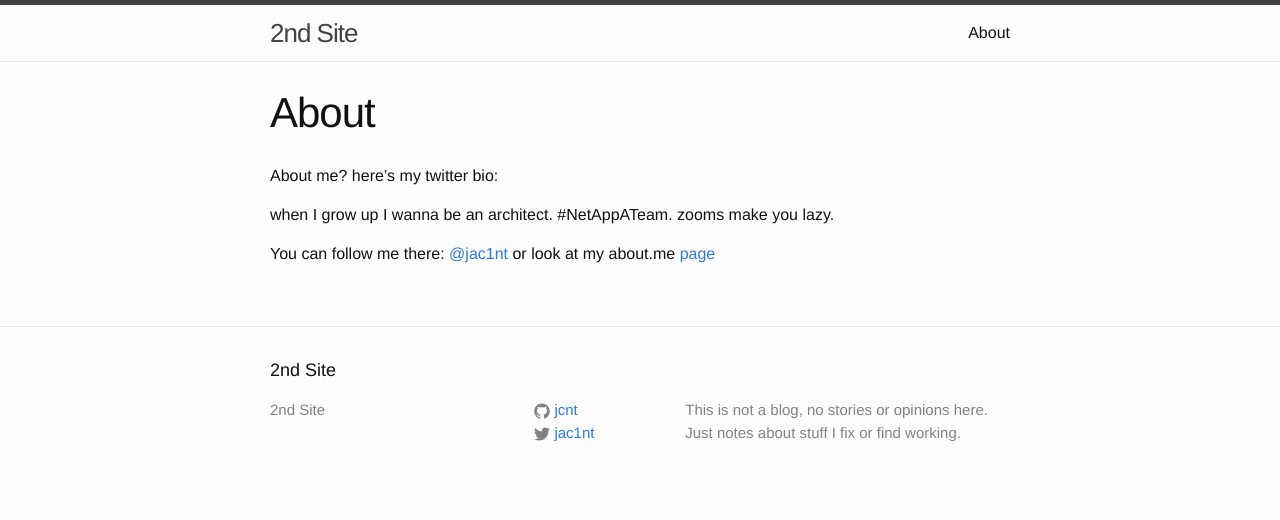
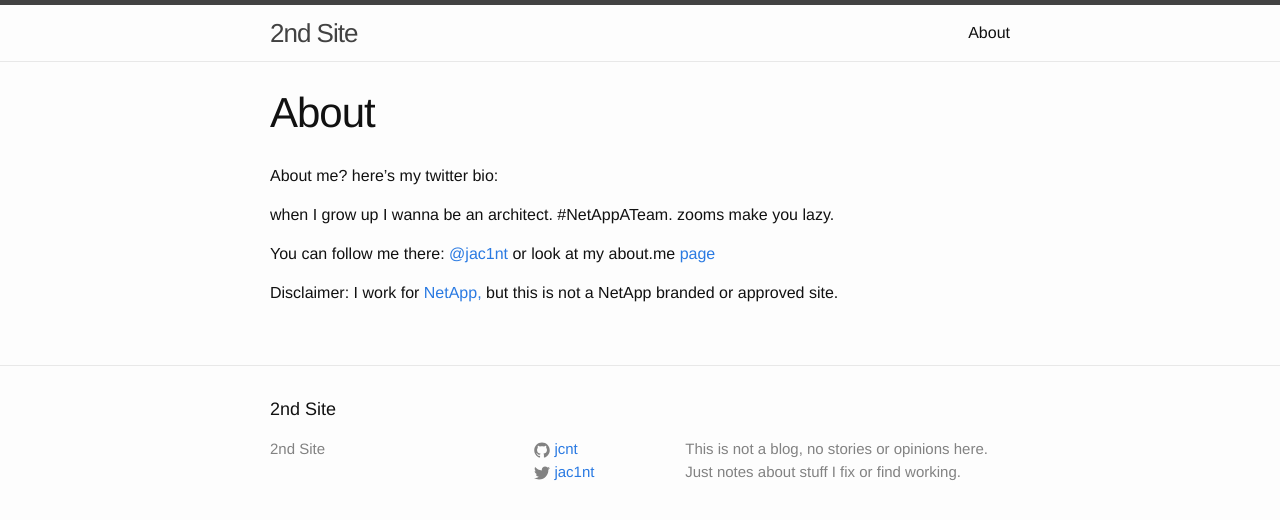
Before and after one commit to jcnt/jcnt.github.io, a Jekyll site: the page built from about.md, in a window 1280 px wide. Shown: the top 520 px of the page. Built offline with Jekyll 4.4.1, drawn with Linux system fonts in a browser that asks for light colours.

Commit message:
about update

```diff
--- a/about.md
+++ b/about.md
@@ -10,5 +10,7 @@
 
 You can follow me there: [@jac1nt] [twitter] or look at my about.me [page] [about]
 
+Disclaimer: I work for [NetApp,](http://netapp.com){:target="_blank"} but this is not a NetApp branded or approved site.
+
 [twitter]:	http://twitter.com/@jac1nt
 [about]:	http://about.me/jacint
```
